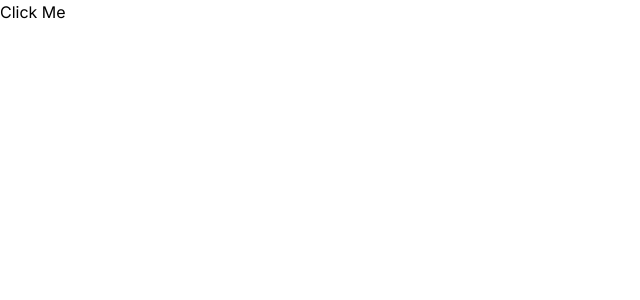
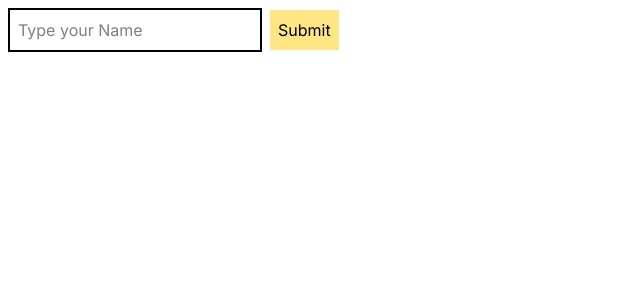
Before and after one commit to TheAbdulWahid/sheryians-full-react-course, a React (Vite) app: page / in a window 1280 px wide. Shown: the top 300 px of the page, without its empty margins (0-640 px from the left). Built offline with nearby package versions, Linux system fonts and the light colour scheme.

Commit message:
two way data binding

```diff
--- a/src/App.jsx
+++ b/src/App.jsx
@@ -1,6 +1,7 @@
 import Header from "./components/chapter10/Header";
 import SectionOne from "./components/chapter10/SectionOne";
 import Functions from "./components/chapter11/Functions";
+import Usestate from "./components/chapter13/Usestate";
 const App = () => {
   // const userData = [
   //   {
@@ -32,7 +33,7 @@ const App = () => {
   // ]
   return (
     <>
-      <Functions/>
+      <Usestate/>
     </>
   );
 };
--- /dev/null
+++ b/src/components/chapter13/Usestate.jsx
@@ -0,0 +1,27 @@
+import { useState } from "react";
+const MyUseState = () => {
+  const [inputVal, setInputVal] = useState('');
+  const formSubmitted = (e) => {
+    return setInputVal(e.target.value);
+  };
+  return (
+    <div>
+      <form onSubmit={(e)=>{
+        e.preventDefault();
+        setInputVal('')
+      }}>
+        <input
+          type="text"
+          placeholder="Type your Name"
+          className="border-black border-2 p-2 m-2"
+          value={inputVal}
+          onChange={(e)=>{
+            setInputVal(e.target.value)
+          }}
+        />
+        <button className="bg-amber-200 p-2">Submit</button>
+      </form>
+    </div>
+  );
+};
+export default MyUseState;
```
